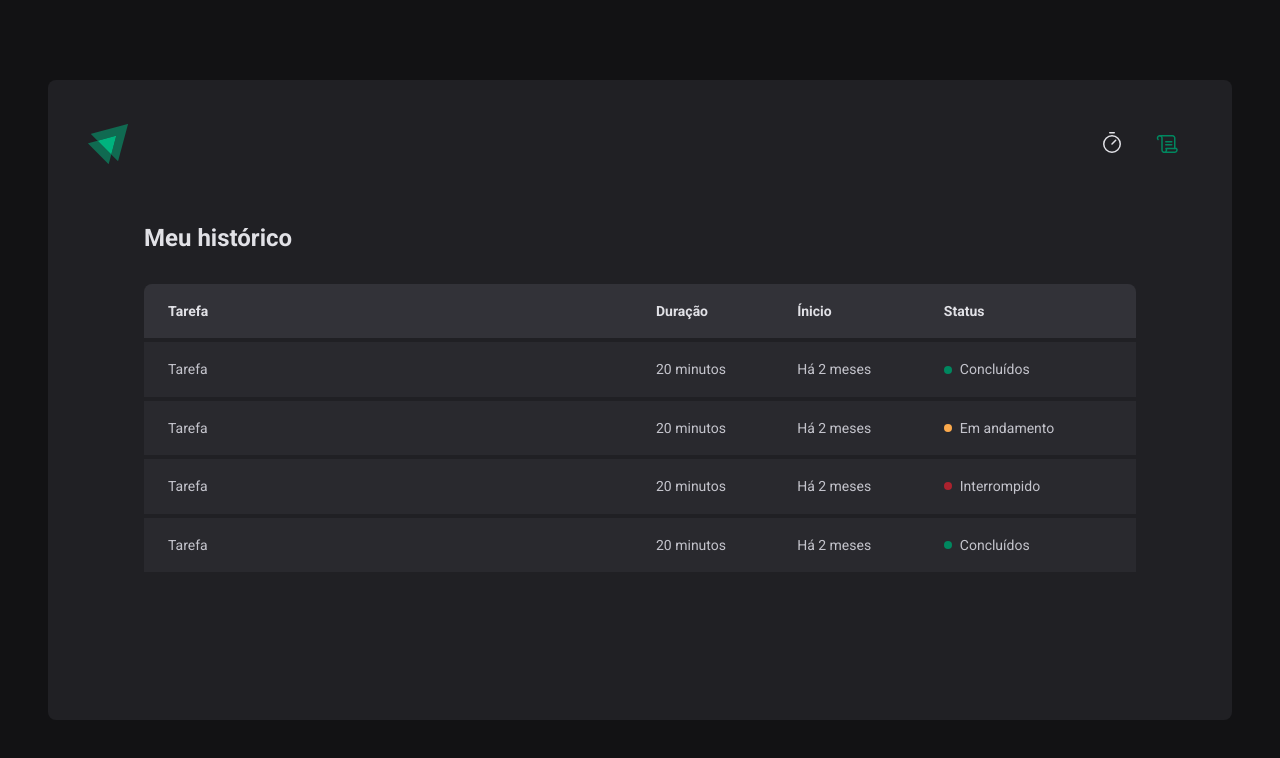
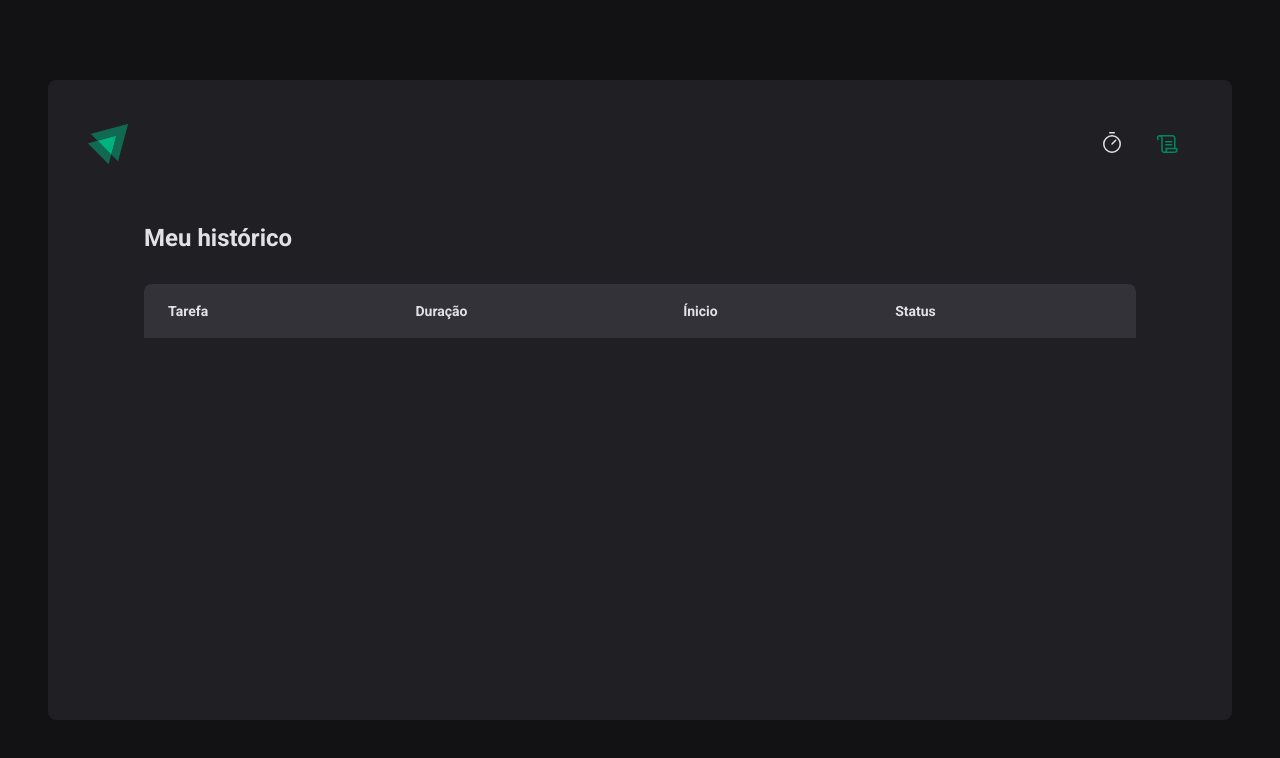
Before and after one commit to EsdrasCaetano/ignite-timer, a React (Vite) app: page /history in a window 1280 px wide. Shown: the top 758 px of the page. Built offline with nearby package versions, Linux system fonts and the light colour scheme.

Commit message:
context do countdown e form

```diff
--- a/src/App.tsx
+++ b/src/App.tsx
@@ -4,12 +4,15 @@
 import { GlobalStyle } from './styles/global'
 import { defaultTheme } from './styles/themes/default'
 import { Router } from './Router'
+import { CyclesContextProvider } from './context/CyclesContext'
 
 export function App() {
   return (
     <ThemeProvider theme={defaultTheme}>
       <BrowserRouter>
-        <Router />
+        <CyclesContextProvider>
+          <Router />
+        </CyclesContextProvider>
       </BrowserRouter>
 
       <GlobalStyle />
--- a/src/context/CyclesContext.tsx
+++ b/src/context/CyclesContext.tsx
@@ -15,6 +15,7 @@
 }
 
 interface CyclesContextType {
+  cycles: Cycle[]
   activeCycle: Cycle | undefined
   activeCycleId: string | null
   amountSecondsPassed: number
@@ -85,10 +86,11 @@
   return (
     <CyclesContext.Provider
       value={{
+        cycles,
         activeCycle,
         activeCycleId,
+        amountSecondsPassed,
         markCurrentCycleAsFinished,
-        amountSecondsPassed,
         setSecondsPassed,
         createNewCycle,
         interruptCurrentCycle,
--- a/src/pages/History/index.tsx
+++ b/src/pages/History/index.tsx
@@ -1,6 +1,11 @@
+import { useContext } from 'react'
+import { formatDistanceToNow } from 'date-fns'
+import ptBR from 'date-fns/locale/pt-BR'
 import { HistoryContainer, HistoryList, Status } from './styles'
+import { CyclesContext } from '../../context/CyclesContext'
 
 export function History() {
+  const { cycles } = useContext(CyclesContext)
   return (
     <HistoryContainer>
       <h1>Meu histórico</h1>
@@ -16,38 +21,31 @@
             </tr>
           </thead>
           <tbody>
-            <tr>
-              <td>Tarefa</td>
-              <td>20 minutos</td>
-              <td>Há 2 meses</td>
-              <td>
-                <Status statusColor="green">Concluídos</Status>
-              </td>
-            </tr>
-            <tr>
-              <td>Tarefa</td>
-              <td>20 minutos</td>
-              <td>Há 2 meses</td>
-              <td>
-                <Status statusColor="yellow">Em andamento</Status>
-              </td>
-            </tr>
-            <tr>
-              <td>Tarefa</td>
-              <td>20 minutos</td>
-              <td>Há 2 meses</td>
-              <td>
-                <Status statusColor="red">Interrompido</Status>
-              </td>
-            </tr>
-            <tr>
-              <td>Tarefa</td>
-              <td>20 minutos</td>
-              <td>Há 2 meses</td>
-              <td>
-                <Status statusColor="green">Concluídos</Status>
-              </td>
-            </tr>
+            {cycles.map((cycle) => {
+              return (
+                <tr key={cycle.id}>
+                  <td>{cycle.task}</td>
+                  <td>{cycle.minutesAmount} minutos</td>
+                  <td>
+                    {formatDistanceToNow(cycle.startDate, {
+                      addSuffix: true,
+                      locale: ptBR,
+                    })}
+                  </td>
+                  <td>
+                    {cycle.finishedDate && (
+                      <Status statusColor="green">Concluídos</Status>
+                    )}
+                    {cycle.interruptedDate && (
+                      <Status statusColor="red">Interrompido</Status>
+                    )}
+                    {!cycle.finishedDate && !cycle.interruptedDate && (
+                      <Status statusColor="yellow">Em andamento</Status>
+                    )}
+                  </td>
+                </tr>
+              )
+            })}
           </tbody>
         </table>
       </HistoryList>
--- a/src/pages/Home/components/CountDown/index.tsx
+++ b/src/pages/Home/components/CountDown/index.tsx
@@ -1,7 +1,7 @@
 import { differenceInSeconds } from 'date-fns'
 import { useContext, useEffect } from 'react'
+import { CyclesContext } from '../../../../context/CyclesContext'
 import { CountdownContainer, Separator } from './styles'
-import { CyclesContext } from '../../../../context/CyclesContext'
 
 export function CountDown() {
   const {
@@ -38,7 +38,13 @@
     return () => {
       clearInterval(interval)
     }
-  }, [activeCycle, totalSeconds, activeCycleId, markCurrentCycleAsFinished])
+  }, [
+    activeCycle,
+    totalSeconds,
+    activeCycleId,
+    setSecondsPassed,
+    markCurrentCycleAsFinished,
+  ])
 
   const currentSeconds = activeCycle ? totalSeconds - amountSecondsPassed : 0
 
--- a/src/pages/Home/components/NewCycleForm/index.tsx
+++ b/src/pages/Home/components/NewCycleForm/index.tsx
@@ -32,8 +32,8 @@
         type="number"
         placeholder="00"
         disabled={!!activeCycle}
+        min={5}
         step={5}
-        min={5}
         max={60}
         {...register('minutesAmount', { valueAsNumber: true })}
       />
--- a/src/pages/Home/index.tsx
+++ b/src/pages/Home/index.tsx
@@ -35,14 +35,19 @@
     },
   })
 
-  const { handleSubmit, watch /* reset */ } = newCycleForm
+  const { handleSubmit, watch, reset } = newCycleForm
+
+  function handleCreateNewCycle(data: NewCycleFormData) {
+    createNewCycle(data)
+    reset()
+  }
 
   const task = watch('task')
   const isSubmitDisabled = !task
 
   return (
     <HomeContainer>
-      <form onSubmit={handleSubmit(createNewCycle)} action="">
+      <form onSubmit={handleSubmit(handleCreateNewCycle)} action="">
         <FormProvider {...newCycleForm}>
           <NewCycleForm />
         </FormProvider>
```
